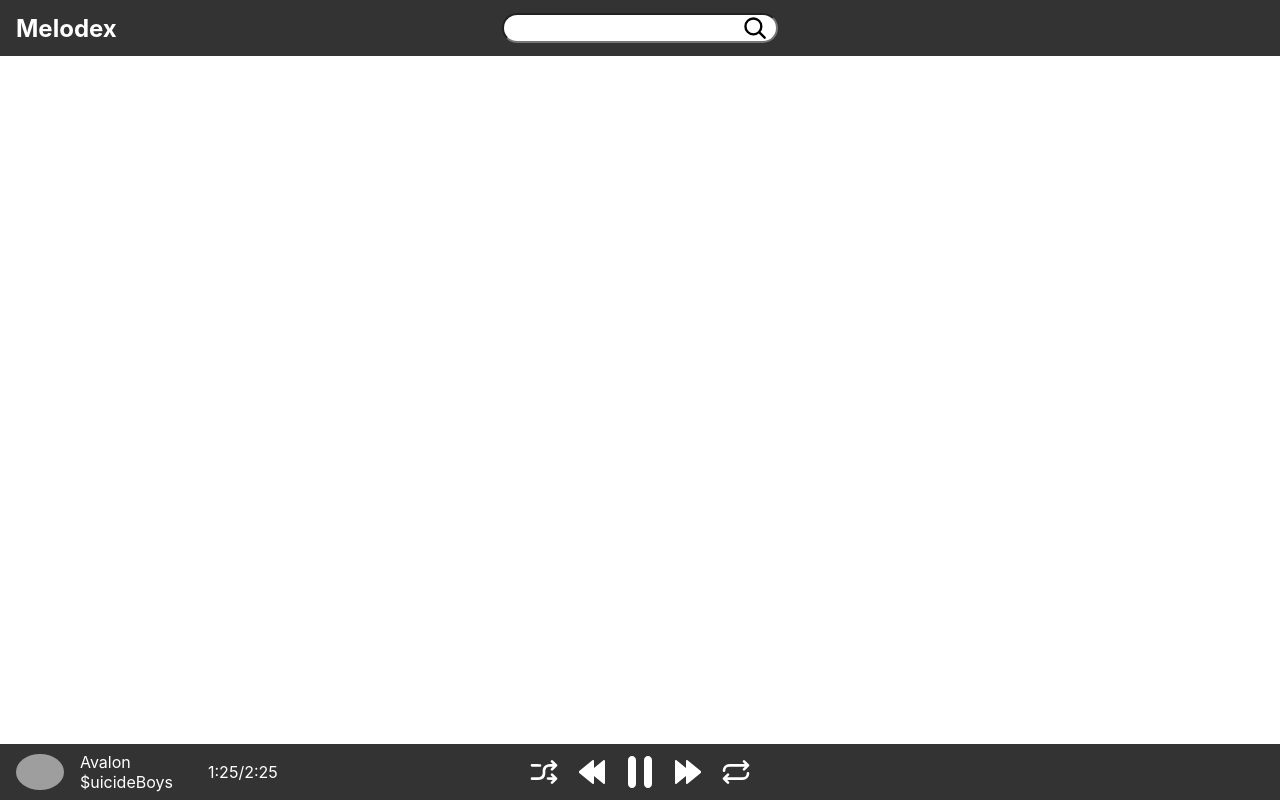
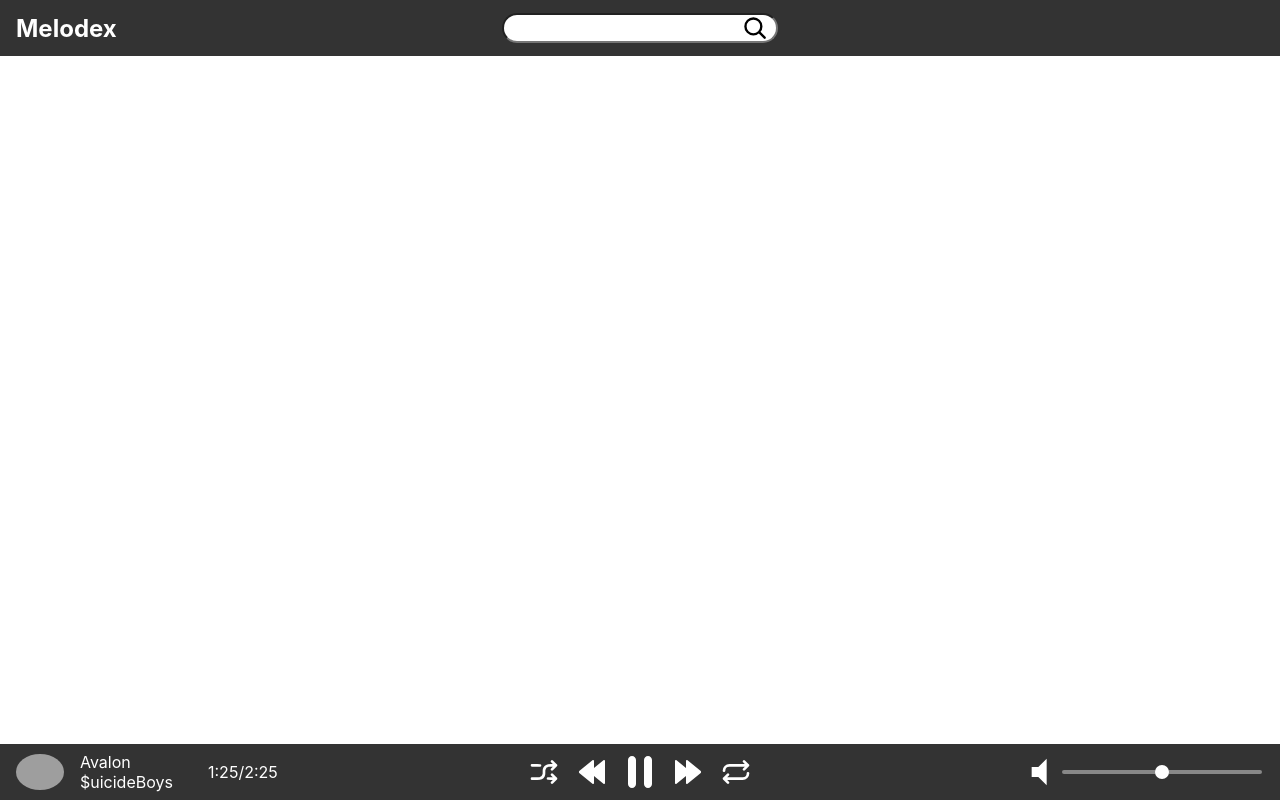
Before and after one commit to MichaelVerdon/Melodex, a React (Create React App) app in the folder melodex/: page / in a window 1280 px wide. Built offline with nearby package versions, Linux system fonts and the light colour scheme; grey boxes are pictures that could not be loaded.

Commit message:
Volume Slider added

```diff
--- a/melodex/src/App.css
+++ b/melodex/src/App.css
@@ -161,6 +161,41 @@ html, body{
   padding-left: 2rem;
 }
 
+.VolumeContainer{
+  position: fixed;
+  right: 1rem;
+  display: flex;
+  align-items: center;
+}
+
+.VolumeSlider{
+  width: 200px;
+  height: 4px;
+  background-color: #888888;
+  border-radius: 2px;
+  outline: none;
+  appearance: none;
+}
+
+.VolumeSlider::-webkit-slider-thumb {
+  appearance: none;
+  width: 14px;
+  height: 14px;
+  background-color: white;
+  border-radius: 50%;
+  cursor: pointer;
+}
+
+.VolumeSlider::-webkit-slider-thumb:active{
+  box-shadow: 0 0 0 10px rgba(0, 0, 0, 0.2);
+  border-radius: 50%;
+}
+
+.VolumeIcon{
+  width: 40px;
+  height: auto;
+}
+
 @media (max-width: 768px) {
   .PlayerContainer {
     flex-direction: column;
--- a/melodex/src/Player.jsx
+++ b/melodex/src/Player.jsx
@@ -6,6 +6,7 @@ const Player = ({ Song, Time }) => {
     const [isPlaying, PlayPause] = useState(false);
     const [shuffleOn, toggleShuffle] = useState(false);
     const [loopOn, toggleLoop] = useState(false);
+    const [volume, setVolume] = useState(50);
 
     const togglePlay = () => {
         PlayPause(!isPlaying);
@@ -18,6 +19,10 @@ const Player = ({ Song, Time }) => {
     const loop = () => {
         toggleLoop(!loopOn);
     };
+
+    const changeVolume = (event) => {
+        setVolume(event.target.value);
+    }
 
     return(
         <div className="PlayerContainer">
@@ -61,6 +66,23 @@ const Player = ({ Song, Time }) => {
                 onClick={loop}
                 />
             </div>
+            <div className="VolumeContainer">
+                <img
+                className='VolumeIcon'
+                src={volume != 0
+                    ? "../images/player/volume.svg"
+                    : "../images/player/mute.svg"
+                }
+                />
+                <input
+                className="VolumeSlider"
+                type='range'
+                min="0"
+                max="100"
+                value={volume}
+                onChange={changeVolume}
+                />
+            </div>
         </div>
     )
 }
```
Also changed, not shown: melodex/public/images/player/mute.svg (added), melodex/public/images/player/volume.svg (added).
